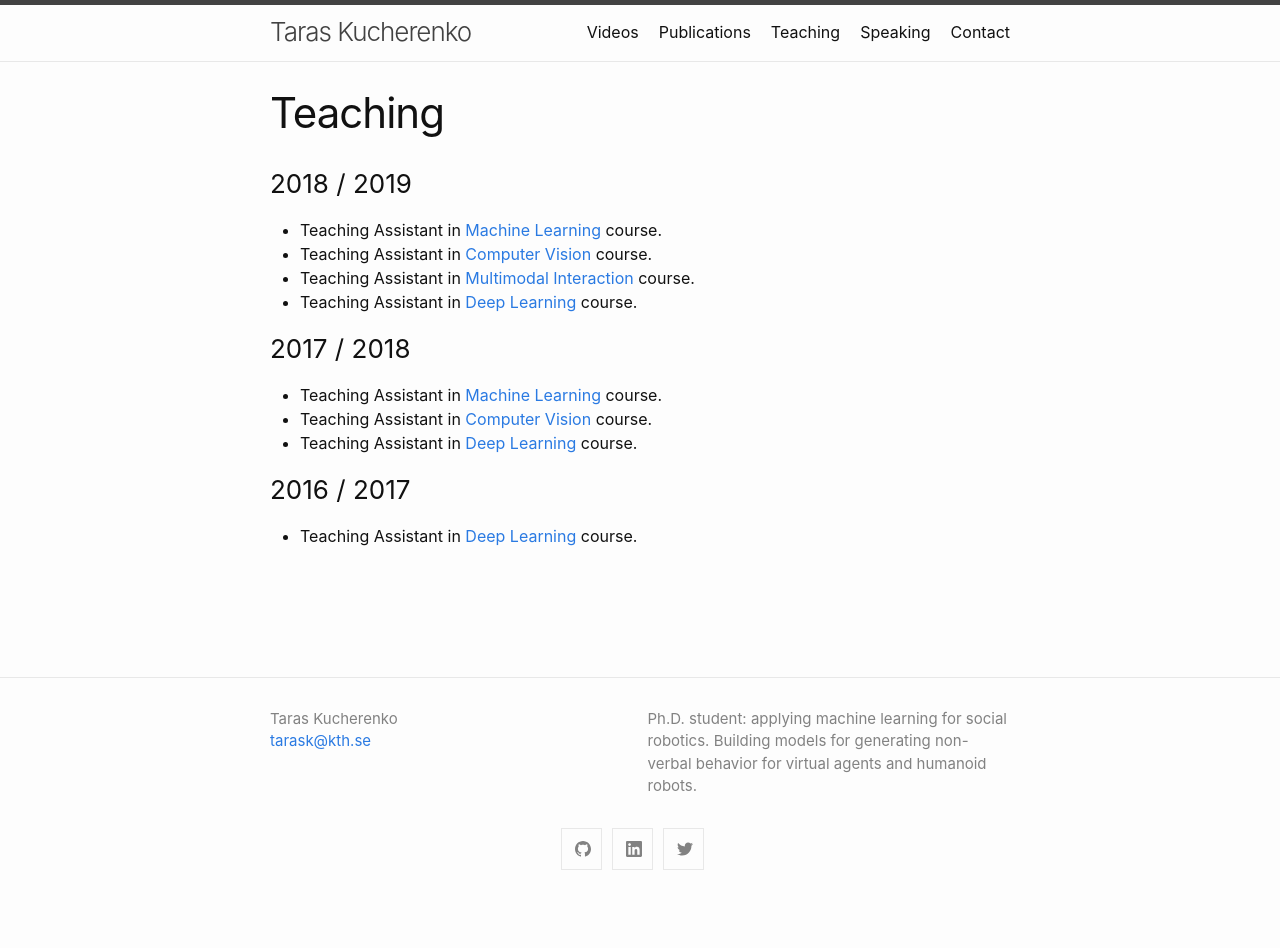
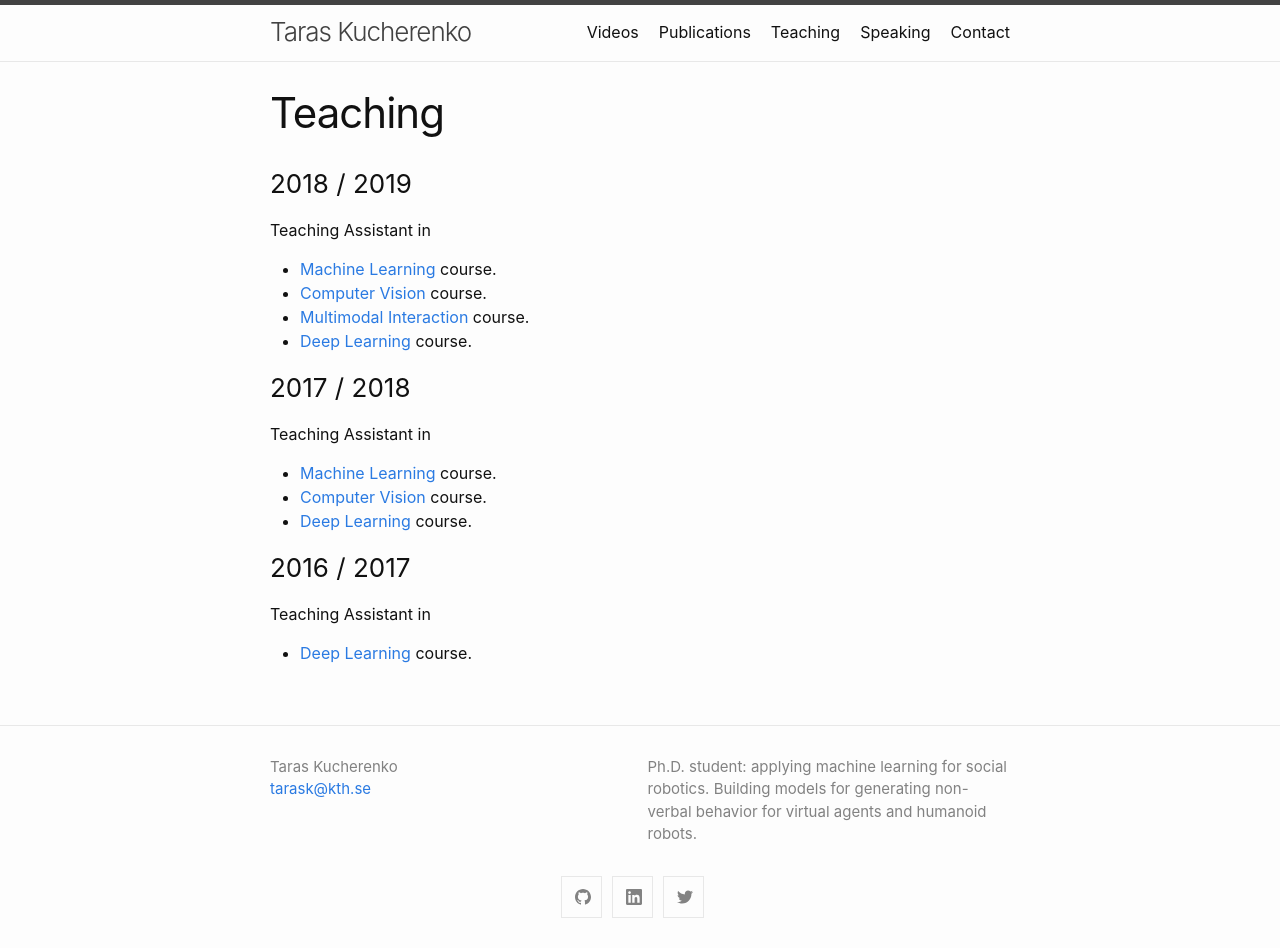
Before and after one commit to Svito-zar/Svito-zar.github.io, a Jekyll site: the page built from _pages/teaching.md, in a window 1280 px wide. Built offline with Jekyll 4.4.1, drawn with Linux system fonts in a browser that asks for light colours; before the commit the page ends 900 px from its top, so only the background shows below that.

Commit message:
Suggestions from friends

```diff
--- a/_pages/teaching.md
+++ b/_pages/teaching.md
@@ -5,19 +5,19 @@ permalink: /teaching/
 ---
 
 ### 2018 / 2019
-
-* Teaching Assistant in [Machine Learning](https://www.kth.se/student/kurser/kurs/DD2421?l=en) course.
-* Teaching Assistant in [Computer Vision](https://www.kth.se/student/kurser/kurs/DD2423?l=en) course.
-* Teaching Assistant in [Multimodal Interaction](https://www.kth.se/student/kurser/kurs/DT2140?l=en) course.
-* Teaching Assistant in [Deep Learning](https://www.kth.se/student/kurser/kurs/DD2424?l=en) course.
+Teaching Assistant in
+* [Machine Learning](https://www.kth.se/student/kurser/kurs/DD2421?l=en) course.
+* [Computer Vision](https://www.kth.se/student/kurser/kurs/DD2423?l=en) course.
+* [Multimodal Interaction](https://www.kth.se/student/kurser/kurs/DT2140?l=en) course.
+* [Deep Learning](https://www.kth.se/student/kurser/kurs/DD2424?l=en) course.
 
 
 ### 2017 / 2018
-
-* Teaching Assistant in [Machine Learning](https://www.kth.se/student/kurser/kurs/DD2421?l=en) course.
-* Teaching Assistant in [Computer Vision](https://www.kth.se/student/kurser/kurs/DD2423?l=en) course.
-* Teaching Assistant in [Deep Learning](https://www.kth.se/student/kurser/kurs/DD2424?l=en) course.
+Teaching Assistant in
+* [Machine Learning](https://www.kth.se/student/kurser/kurs/DD2421?l=en) course.
+* [Computer Vision](https://www.kth.se/student/kurser/kurs/DD2423?l=en) course.
+* [Deep Learning](https://www.kth.se/student/kurser/kurs/DD2424?l=en) course.
 
 ### 2016 / 2017
-
-* Teaching Assistant in [Deep Learning](https://www.kth.se/student/kurser/kurs/DD2424?l=en) course.
+Teaching Assistant in
+* [Deep Learning](https://www.kth.se/student/kurser/kurs/DD2424?l=en) course.
```
Also changed, not shown: index.md (+1 -1 lines).
